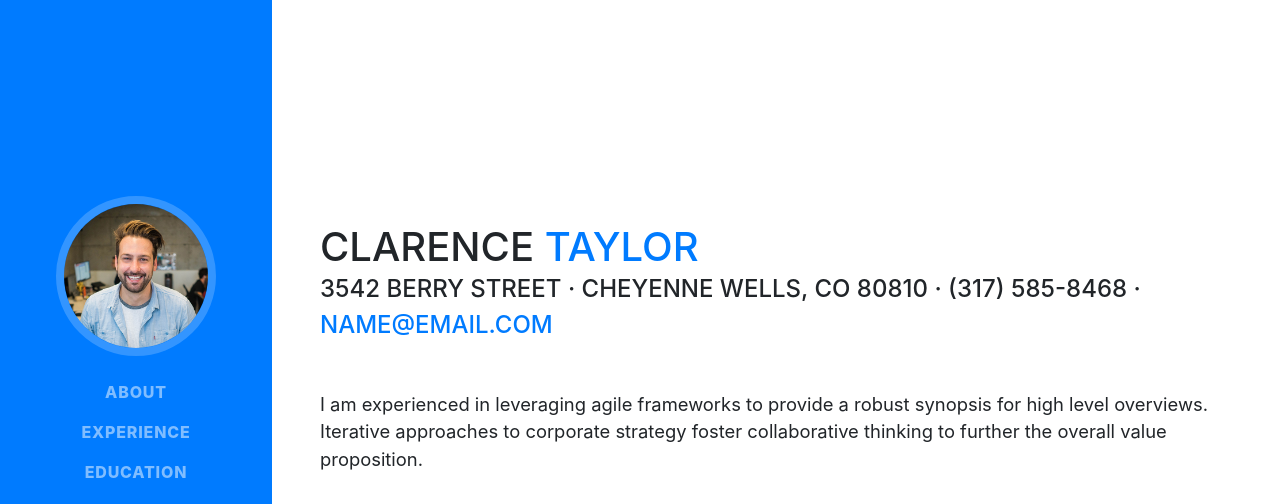
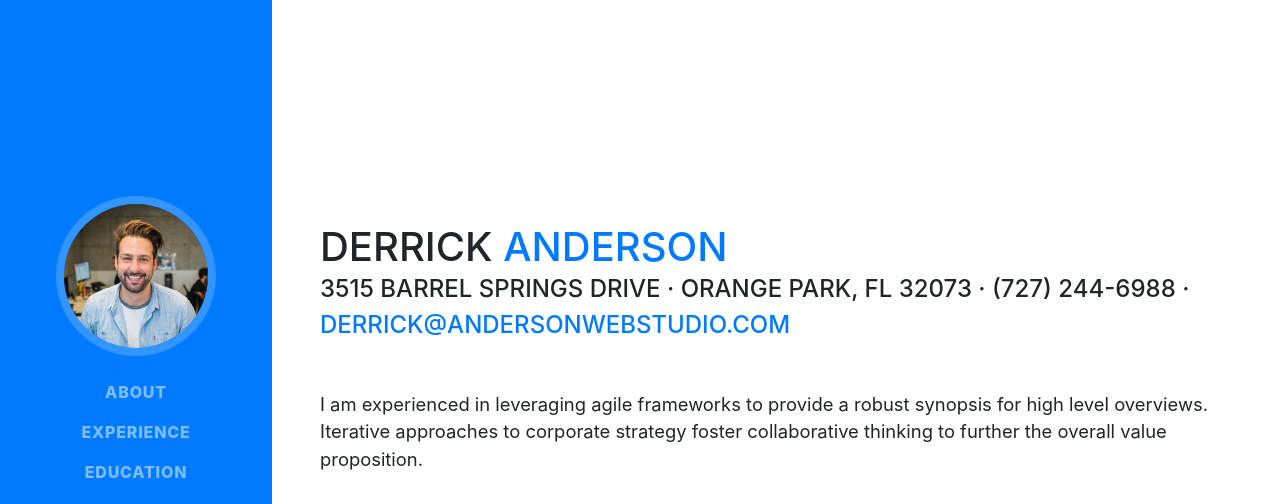
Before and after one commit to GoldUniform/andersonwebstudio, a website with bundled scripts: page index.html in a window 1280 px wide. Shown: the top 504 px of the page. Built offline with nearby package versions, Linux system fonts and the light colour scheme; a web font is replaced by a local one.

Commit message:
change name

```diff
--- a/index.html
+++ b/index.html
@@ -8,7 +8,7 @@
     <meta name="description" content="">
     <meta name="author" content="">
 
-    <title>Resume - Start Bootstrap Theme</title>
+    <title>Anderson Web Studio - Resume</title>
 
     <!-- Bootstrap core CSS -->
     <link href="vendor/bootstrap/css/bootstrap.min.css" rel="stylesheet">
@@ -63,11 +63,11 @@
 
       <section class="resume-section p-3 p-lg-5 d-flex d-column" id="about">
         <div class="my-auto">
-          <h1 class="mb-0">Clarence
-            <span class="text-primary">Taylor</span>
+          <h1 class="mb-0">Derrick
+            <span class="text-primary">Anderson</span>
           </h1>
-          <div class="subheading mb-5">3542 Berry Street · Cheyenne Wells, CO 80810 · (317) 585-8468 ·
-            <a href="mailto:name@email.com">name@email.com</a>
+          <div class="subheading mb-5">3515 Barrel Springs Drive · Orange Park, FL 32073 · (727) 244-6988 ·
+            <a href="mailto:derrick@andersonwebstudio.com">derrick@andersonwebstudio.com</a>
           </div>
           <p class="lead mb-5">I am experienced in leveraging agile frameworks to provide a robust synopsis for high level overviews. Iterative approaches to corporate strategy foster collaborative thinking to further the overall value proposition.</p>
           <div class="social-icons">
--- a/package.json
+++ b/package.json
@@ -28,7 +28,8 @@
     "dependencies": {
         "@fortawesome/fontawesome-free": "5.3.1",
         "bootstrap": "4.1.3",
-        "jquery": "3.3.1"
+        "jquery": "3.3.1",
+        "popper.js": "^1.14.5"
     },
     "devDependencies": {
         "browser-sync": "2.24.7",
```
Also changed, not shown: 2 other files.
